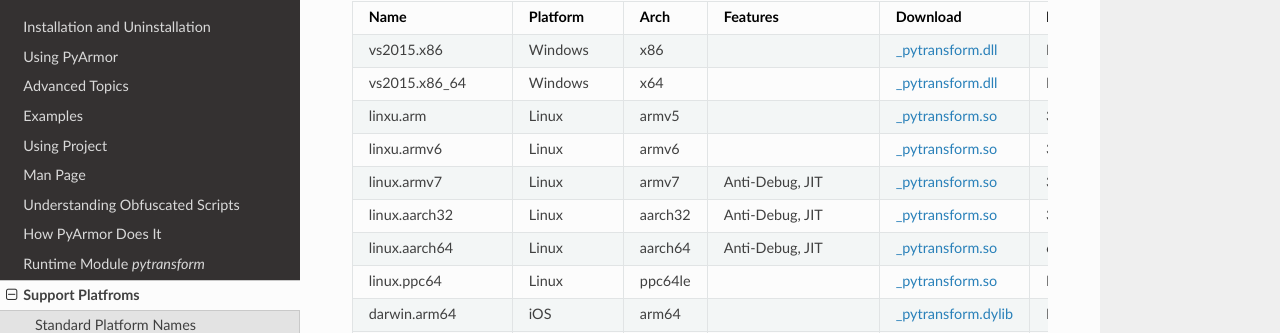
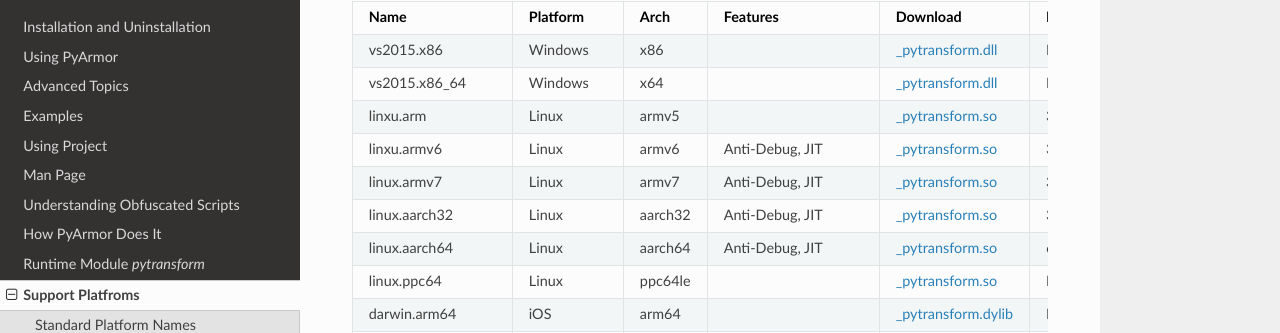
Before and after one commit to dashingsoft/pyarmor, a Sphinx documentation site: the page built from docs/platforms.rst, in a window 1280 px wide and 900 px high, scrolled down 2348 px. Shown: the part 118-451 px from the top of the window. Built offline with Sphinx 7.4.7 and the Read the Docs theme 2.0.0, drawn with Linux system fonts in a browser that asks for light colours.

```diff
--- a/docs/platforms.rst
+++ b/docs/platforms.rst
@@ -176,8 +176,8 @@ Platform Tables
    * - linxu.armv6
      - Linux
      - armv6
-     -
-     - `_pytransform.so <http://pyarmor.dashingsoft.com/downloads/latest/linux.armv6.0/_pytransform.so>`_
+     - Anti-Debug, JIT
+     - `_pytransform.so <http://pyarmor.dashingsoft.com/downloads/latest/linux.armv6.3/_pytransform.so>`_
      - 32-bit Armv6 (-marm -march=armv6 -mfloat-abi=hard)
    * - linux.armv7
      - Linux
```
